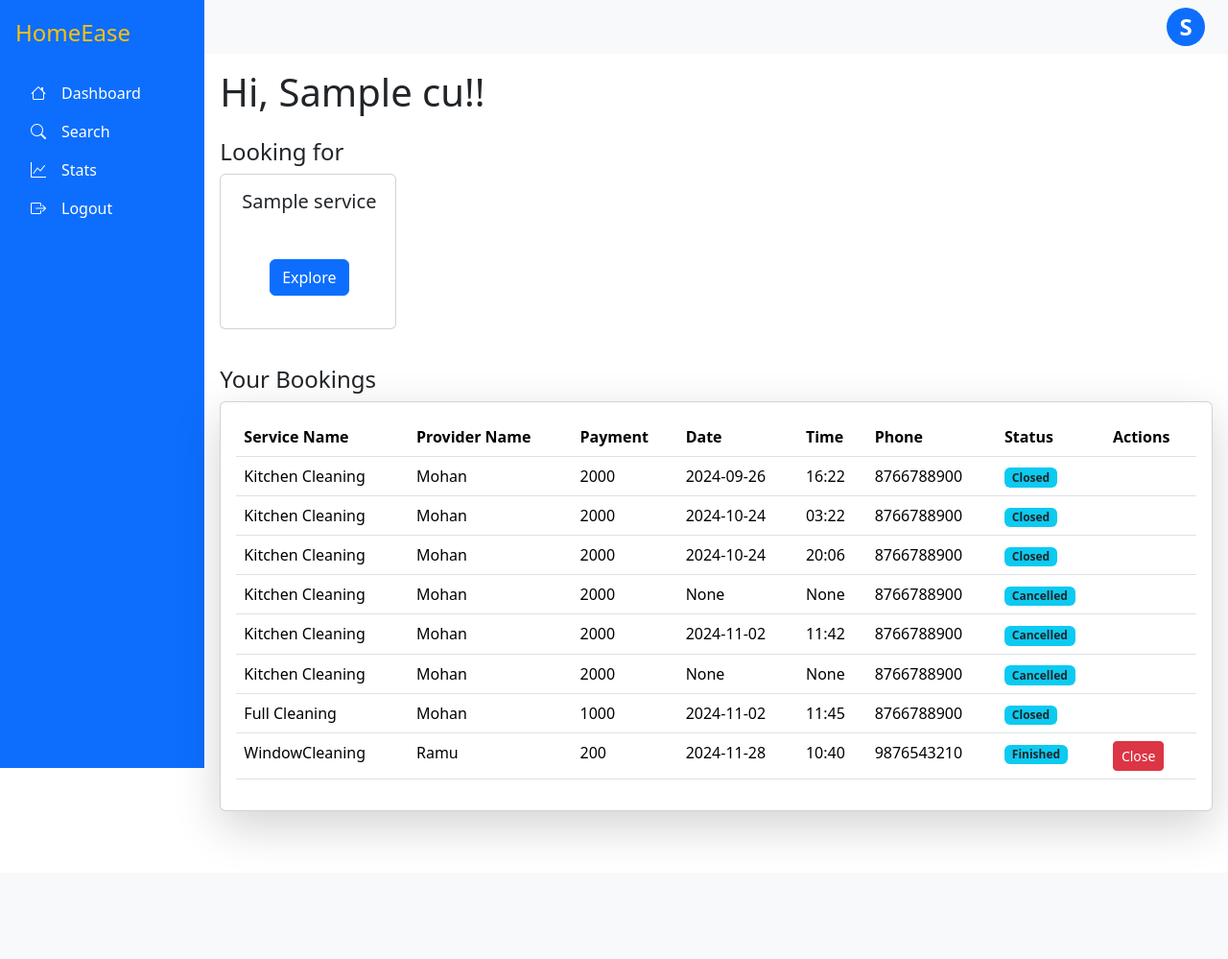
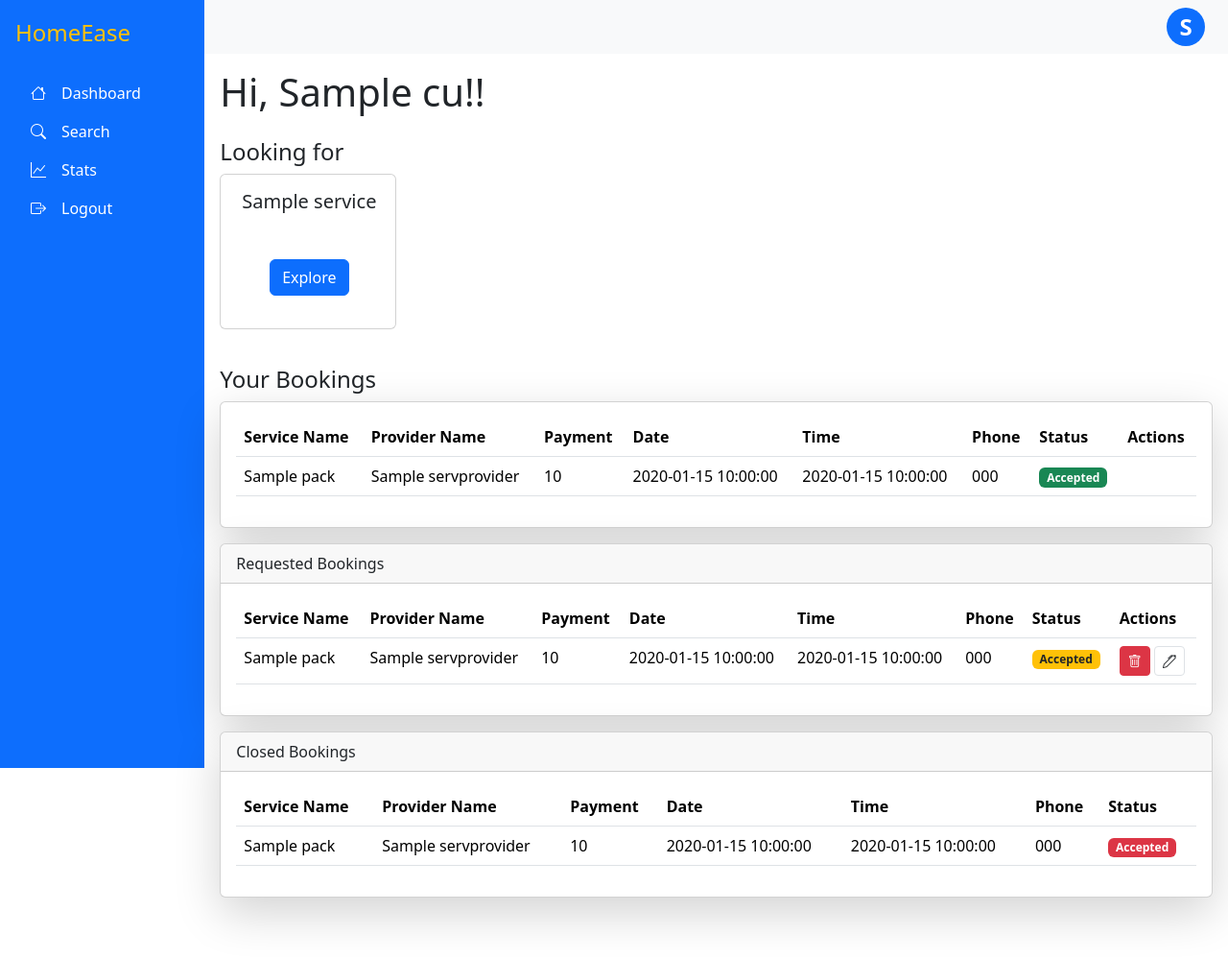
Before and after one commit to 22f3002758/A-Z-HouseHoldServices, a Flask app: template templates/Customer/CustomerDashboard.html in a window 1280 px wide. Shown: the whole page at 96% size. Before the commit the page ends 867 px from the top, so only its background shows below. Run offline with Flask 3, Linux system fonts and the light colour scheme; the template is opened without the code that fills it: values that come from a table or form of the project are taken from there, most other values are stand-ins (such as "Sample title", 1, 10 or a date in 2020).

Commit message:
18th commit

```diff
--- a/app.py
+++ b/app.py
@@ -1,7 +1,7 @@
 from flask import Flask,request, render_template, redirect,url_for,flash
 from flask_restful import Api,Resource,fields,marshal_with
 from flask_sqlalchemy import SQLAlchemy
-from sqlalchemy import Table, Column, Integer, String, ForeignKey,Nullable
+from sqlalchemy import Table, Column, Integer, String, ForeignKey,Nullable, and_, or_
 from flask_login import LoginManager, login_user, logout_user, login_required, current_user,UserMixin
 import datetime
 import requests
@@ -692,9 +692,11 @@ def Dashboard():
         serv=[]
         for ser in s:
             serv.append(ser.s_name)
-
-        req=db.session.query(Request).filter_by(c_id=current_user.c_id).all()
-        return render_template("/Customer/CustomerDashboard.html",servname=serv,requests=req,cu=current_user)
+        req_opn=db.session.query(Request).filter(Request.c_id==current_user.c_id, or_(Request.r_status=="Accepted", Request.r_status=="Finished")).all()
+        req_req=db.session.query(Request).filter_by(c_id=current_user.c_id,r_status="Requested" ).all()
+        req_cls=db.session.query(Request).filter(Request.c_id==current_user.c_id, or_(Request.r_status=="Closed", Request.r_status=="Cancelled")).all()
+        print(len(req_opn))
+        return render_template("/Customer/CustomerDashboard.html",servname=serv,req_opn=req_opn,req_req=req_req,req_cls=req_cls,cu=current_user)
 
 @app.route("/customer/book", methods=["GET","POST"])
 @login_required
--- a/templates/Customer/CustomerDashboard.html
+++ b/templates/Customer/CustomerDashboard.html
@@ -39,26 +39,22 @@
 <!-- Service History Table -->
 <h4 class="mt-4">Your Bookings</h4>
 <div class="card shadow-lg">
-
   <div class="card-body">
       <table class="table">
           <thead>
               <tr>
                   <th>Service Name</th>
                   <th>Provider Name</th>
-
                   <th>Payment</th>
                   <th>Date</th>
                   <th>Time</th>
                   <th>Phone</th>
                   <th>Status</th>
-
                   <th>Actions</th>
-
               </tr>
           </thead>
           <tbody>
-            {% for request in requests %}
+            {% for request in req_opn %}
 
               <tr>
                   <td>{{request.pack.p_name}}</td>
@@ -68,11 +64,91 @@
                   <td>{{request.r_date}}</td>
                   <td>{{request.r_time}}</td>
                   <td>{{request.servprovider.sp_phone}}</td>
-                  <td><span class="badge bg-info text-dark">{{request.r_status}}</span></td>
+                  {% if request.r_status=="Accepted" %}
+                  <td><span class="badge bg-success text-white">{{request.r_status}}</span></td>
+                  {% elif request.r_status=="Finished" %}
+                  <td><span class="badge bg-danger text-white">{{request.r_status}}</span></td>
+                  {% endif %}
                   <td class="action-btns">
-                      {% if request.r_status=="Requested" %}
+
+                      {% if request.r_status=="Finished" %}
+                        <button class="btn btn-sm btn-danger" data-bs-toggle="modal" data-bs-target="#Finish">
+                          Close
+                        </button>
+
+                            <div class="modal fade" id="Finish" tabindex="-1" aria-labelledby="exampleModalLabel" aria-hidden="true">
+                              <div class="modal-dialog modal-lg">
+                                <div class="modal-content">
+                                  <div class="modal-header">
+                                    <h1 class="modal-title fs-5" id="exampleModalLabel"><Strong>Close Request</Strong></h1>
+                                    <button type="button" class="btn-close" data-bs-dismiss="modal" aria-label="Close"></button>
+                                  </div>
+                                  <div class="modal-body" >
+                                    <form action="/rating?pack={{request.pack.p_id}}&rid={{request.r_id}}" method="POST">
+                                      <div class="form-floating mb-3">
+                                        <textarea class="form-control" placeholder="Leave a comment here" id="floatingTextarea2Disabled" style="height: 100px" ></textarea>
+                                        <label for="floatingTextarea2Disabled">Comments</label>
+                                      </div>
+                                      <div class="form-floating">
+                                        <select class="form-select" id="floatingSelectDisabled" name="rate" aria-label="Floating label disabled select example" >
+                                          <option selected></option>
+                                          <option value="1" >One</option>
+                                          <option value="2">Two</option>
+                                          <option value="3">Three</option>
+                                          <option value="4">Four</option>
+                                          <option value="5">Five</option>
+                                        </select>
+                                        <label for="floatingSelectDisabled">Rate the service</label>
+                                      </div>
+                                      <div>
+                                        <input type="submit" value="Close">
+                                      </div>
+                                    </form>
+                                  </div>
+
+                                </div>
+                              </div>
+                            </div>
+                          {% endif %}
+                  </td>
+              </tr>
+            {% endfor %}
+
+          </tbody>
+      </table>
+  </div>
+</div>
+<div class="card mt-3 shadow-lg">
+  <div class="card-header">
+    Requested Bookings
+  </div>
+  <div class = "card-body">
+    <table class="table">
+      <thead>
+        <tr>
+          <th>Service Name</th>
+          <th>Provider Name</th>
+          <th>Payment</th>
+          <th>Date</th>
+          <th>Time</th>
+          <th>Phone</th>
+          <th>Status</th>
+          <th>Actions</th>
+        </tr>
+      </thead>
+      <tbody>
+        {% for request in req_req %}
+            <tr>
+              <td>{{request.pack.p_name}}</td>
+              <td>{{request.servprovider.sp_name}}</td>
+
+              <td>{{request.pack.p_price}}</td>
+              <td>{{request.r_date}}</td>
+              <td>{{request.r_time}}</td>
+              <td>{{request.servprovider.sp_phone}}</td>
+              <td><span class="badge bg-warning text-dark">{{request.r_status}}</span></td>
+              <td class="action-btns">
                   <button class="btn btn-sm btn-danger" data-bs-toggle="modal" data-bs-target="#exampleModal">
-
                     <i class="bi bi-trash"></i>
                   </button>
                   <div class="modal fade" id="exampleModal" tabindex="-1" aria-labelledby="exampleModalLabel" aria-hidden="true">
@@ -120,55 +196,50 @@
                                     <input type="time" class="form-control" required name="Time">
                                   </div>
                                 </div>
-
                                 <button type="submit">Submit</button>
-
                               </form>
-                            </div>
-
                             </div>
                           </div>
                         </div>
-                      {% elif request.r_status=="Finished" %}
-                        <button class="btn btn-sm btn-danger" data-bs-toggle="modal" data-bs-target="#Finish">
-                          Close
-                        </button>
-
-                            <div class="modal fade" id="Finish" tabindex="-1" aria-labelledby="exampleModalLabel" aria-hidden="true">
-                              <div class="modal-dialog modal-lg">
-                                <div class="modal-content">
-                                  <div class="modal-header">
-                                    <h1 class="modal-title fs-5" id="exampleModalLabel"><Strong>Close Request</Strong></h1>
-                                    <button type="button" class="btn-close" data-bs-dismiss="modal" aria-label="Close"></button>
-                                  </div>
-                                  <div class="modal-body" >
-                                    <form action="/rating?pack={{request.pack.p_id}}&rid={{request.r_id}}" method="POST">
-                                      <div class="form-floating mb-3">
-                                        <textarea class="form-control" placeholder="Leave a comment here" id="floatingTextarea2Disabled" style="height: 100px" ></textarea>
-                                        <label for="floatingTextarea2Disabled">Comments</label>
-                                      </div>
-                                      <div class="form-floating">
-                                        <select class="form-select" id="floatingSelectDisabled" name="rate" aria-label="Floating label disabled select example" >
-                                          <option selected></option>
-                                          <option value="1" >One</option>
-                                          <option value="2">Two</option>
-                                          <option value="3">Three</option>
-                                          <option value="4">Four</option>
-                                          <option value="5">Five</option>
-                                        </select>
-                                        <label for="floatingSelectDisabled">Rate the service</label>
-                                      </div>
-                                      <div>
-                                        <input type="submit" value="Close">
-                                      </div>
-                                    </form>
-                                  </div>
-
                       </div>
                     </div>
                   </div>
-                          {% endif %}
               </td>
+          </tr>
+        {% endfor %}
+
+      </tbody>
+    </table>
+  </div>
+</div>
+<div class="card mt-3 shadow-lg">
+  <div class="card-header">
+    Closed Bookings
+  </div>
+  <div class = "card-body">
+    <table class="table">
+      <thead>
+        <tr>
+          <th>Service Name</th>
+          <th>Provider Name</th>
+          <th>Payment</th>
+          <th>Date</th>
+          <th>Time</th>
+          <th>Phone</th>
+          <th>Status</th>
+        </tr>
+      </thead>
+      <tbody>
+        {% for request in req_cls %}
+            <tr>
+              <td>{{request.pack.p_name}}</td>
+              <td>{{request.servprovider.sp_name}}</td>
+
+              <td>{{request.pack.p_price}}</td>
+              <td>{{request.r_date}}</td>
+              <td>{{request.r_time}}</td>
+              <td>{{request.servprovider.sp_phone}}</td>
+              <td><span class="badge bg-danger text-white">{{request.r_status}}</span></td>
             </tr>
         {% endfor %}
 
```
Also changed, not shown: instance/api_database.sqlite3. Lines whose indentation alone changed are shown as unchanged.
